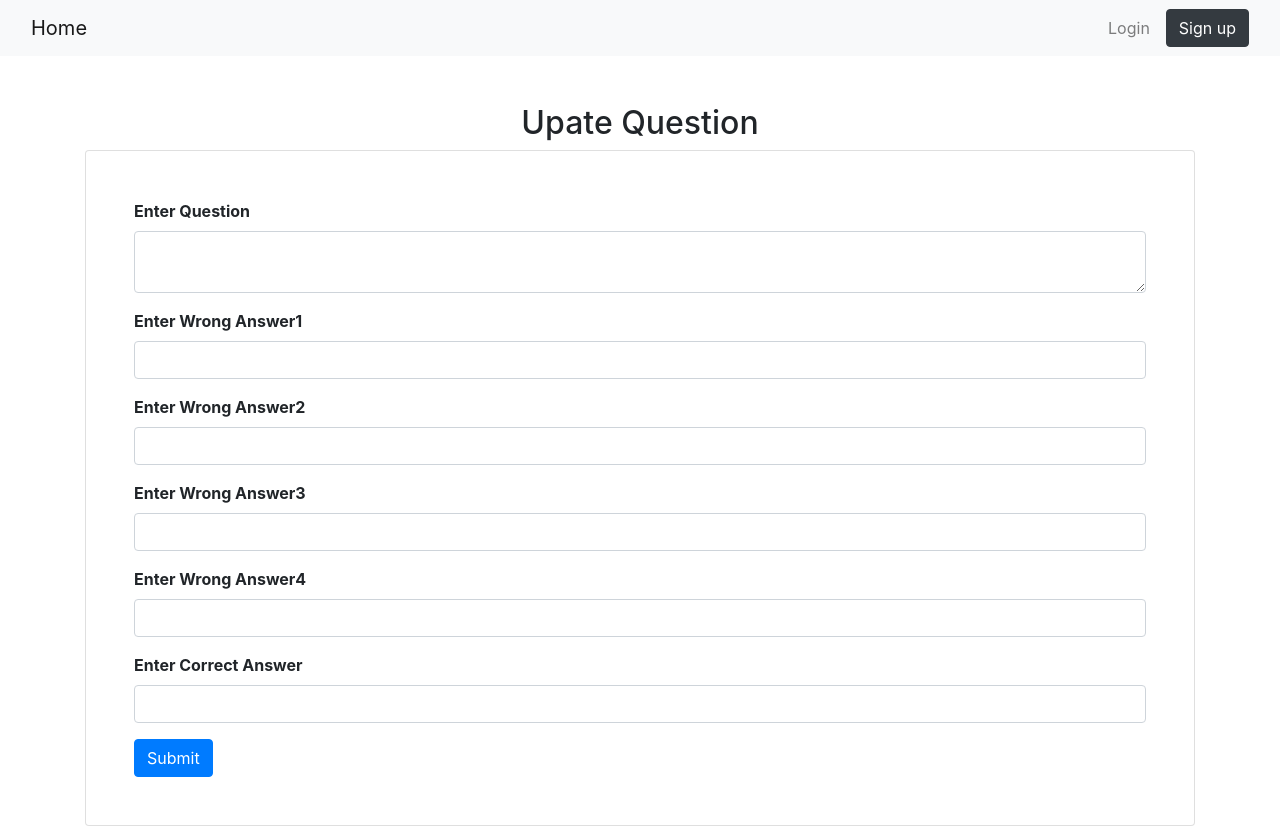
After one commit to aindree96/newproject, a Symfony app: template templates/exam/edit.html.twig in a window 1280 px wide. The commit adds this page. Run offline with Twig, Linux system fonts and the light colour scheme; the template is opened without the code that fills it, so the values that code supplies are empty; some libraries are stand-ins or nearby versions.

Commit message:
Implemented editing questions

```diff
--- /dev/null
+++ b/templates/exam/edit.html.twig
@@ -0,0 +1,40 @@
+{% extends ('base.html.twig') %}
+{% block title %}Upate Question{% endblock %}
+{% block body %}
+    <h2 align="center" class="mt-5">Upate Question</h2>
+    <div class="container">
+        <div class="card">
+            <form action="{{ path('app_question_update_database',{id:question.id})}}" method="post">
+                <div class=" p-5">
+
+                    <div class="form-group">
+                        <label for="addquestion"><strong> Enter Question </strong></label>
+                        <textarea class="form-control" name="addquestion" cols="60" rows="2" id="addquestion" >{{question.question}}</textarea>
+                    </div>
+                    <div class="form-group">
+                        <label for="wronganswer1"><strong>Enter Wrong  Answer1 </strong></label>
+                        <input  class="form-control"  name="wronganswer1" type="text" id="wronganswer1" size="85" maxlength="85"  value={{question.wrong1}}>
+                    </div>
+                    <div class="form-group">
+                        <label for="wronganswer2"><strong>Enter Wrong Answer2 </strong></label>
+                        <input  class="form-control"  name="wronganswer2" type="text" id="wronganswer2" size="85" maxlength="85"  value={{question.wrong2}}>
+                    </div>
+                    <div class="form-group">
+                        <label for="wronganswer3"><strong>Enter Wrong Answer3 </strong></label>
+                        <input  class="form-control"  name="wronganswer3" type="text" id="wronganswer3" size="85" maxlength="85"  value={{question.wrong3}}>
+                    </div>
+                    <div class="form-group">
+                        <label for="wronganswer4"> <strong>Enter Wrong Answer4</strong></label>
+                        <input  class="form-control"   name="wronganswer4" type="text" id="wronganswer4" size="85" maxlength="85"  value={{question.wrong4}}>
+                    </div>
+                    <div class="form-group">
+                        <label for="correctanswer"><strong>Enter Correct Answer </strong></label>
+                        <input  class="form-control"   name="correctanswer" type="text" id="correctanswer" size="50" maxlength="50"  value={{question.answer}}>
+                    </div>
+                    <button type="submit" class="btn btn-primary">Submit</button>
+                </div>
+            </form>
+
+        </div>
+    </div>
+{% endblock %}
```
Also changed, not shown: src/Controller/AdminController.php (+38 -0 lines), templates/exam/showquestion.html.twig (+2 -7 lines).
